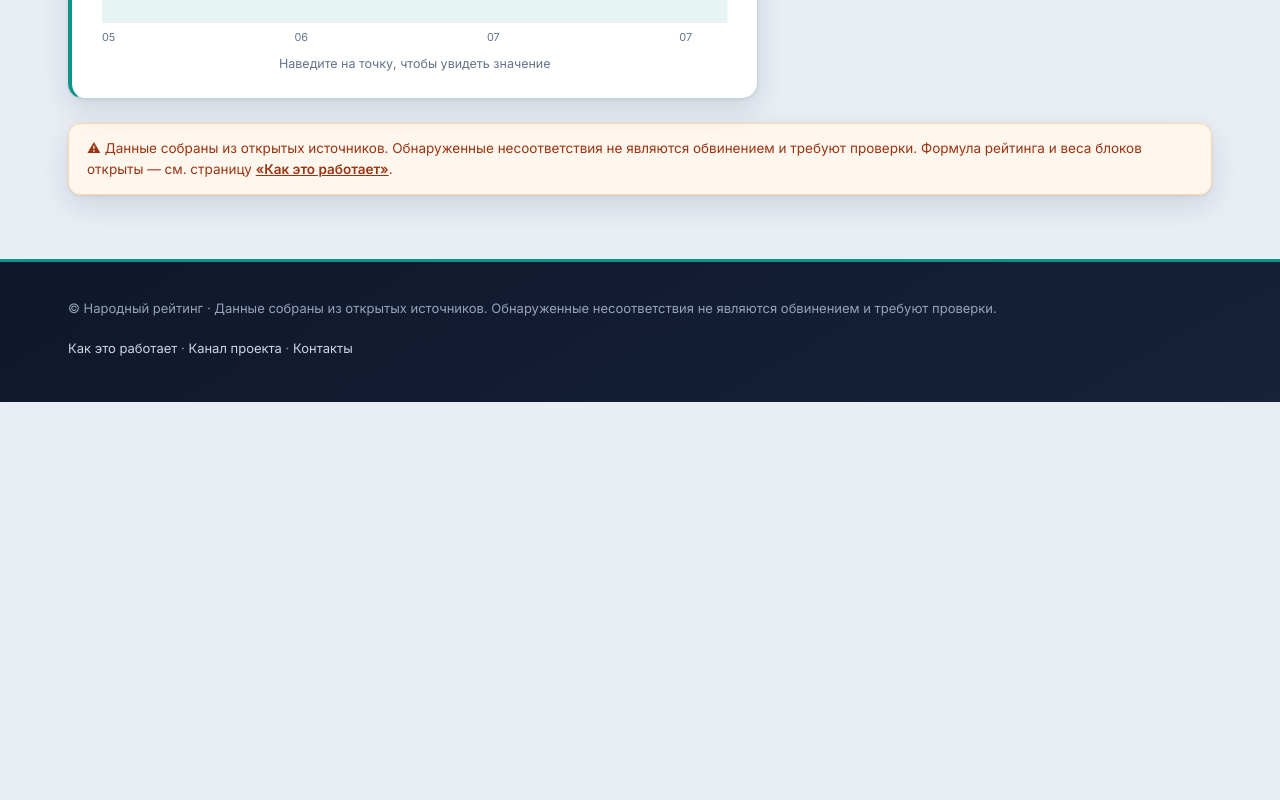
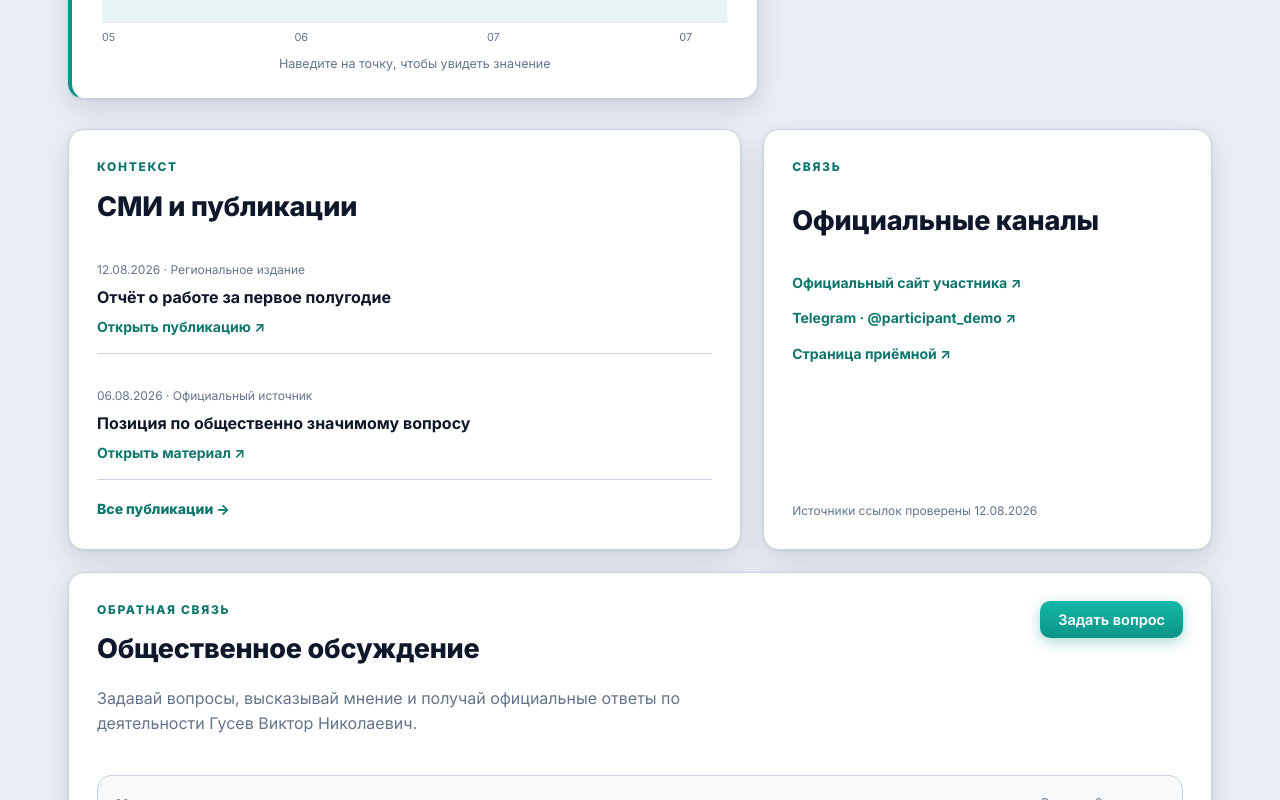
Before and after one commit to Staxan/Narodny-rating, a Next.js app in the folder apps/web/: page /deputies/gusev-viktor in a window 1280 px wide. Shown: the part 1980-2780 px from the top of the page. Before the commit the page ends 2382 px from the top, so only its background shows below. Built offline with nearby package versions, Linux system fonts and the light colour scheme.

Commit message:
feat: подключить блоки карточки участника

```diff
--- a/apps/web/src/app/deputies/[slug]/page.tsx
+++ b/apps/web/src/app/deputies/[slug]/page.tsx
@@ -7,6 +7,7 @@ import RatingBars from "@/components/RatingBars";
 import RatingChart from "@/components/RatingChart";
 import Avatar from "@/components/Avatar";
 import VoteModal from "@/components/VoteModal";
+import ParticipantCommunityPanel from "@/components/ParticipantCommunityPanel";
 import { getDeputyBySlug } from "@/lib/mock-data";
 import { DEPUTIES } from "@/lib/mock-data";
 import { LEVEL_NAMES, totalVotes, hasDivergence, scoreCssColor } from "@/lib/types";
@@ -302,6 +303,8 @@ export default async function DeputyPage({ params }: Props) {
           </div>
         </div>
 
+        <ParticipantCommunityPanel participantName={d.fullName} />
+
         <div className="disclaimer anim d5">
           ⚠ Данные собраны из открытых источников. Обнаруженные несоответствия не являются
           обвинением и требуют проверки. Формула рейтинга и веса блоков открыты — см. страницу{" "}
```
